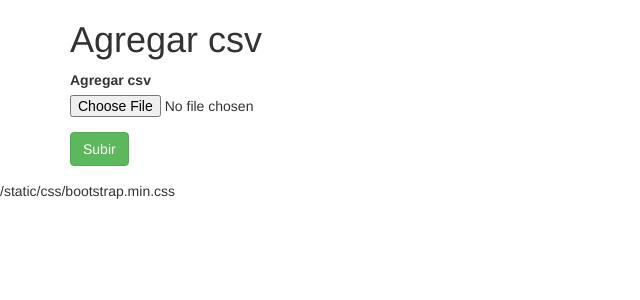
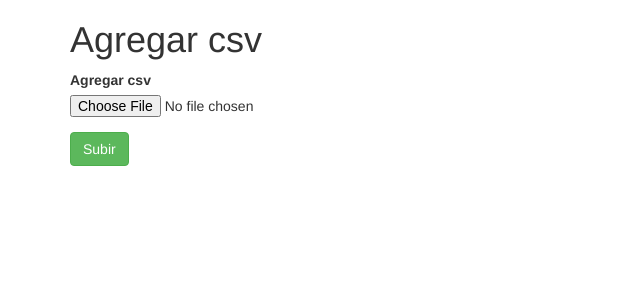
Before and after one commit to marlonsvl/sentimentAnalysis, a Django app: template templates/index.html in a window 1280 px wide. Shown: the top 300 px of the page, without its empty margins (0-640 px from the left). Run offline with Django 3.2, Linux system fonts and the light colour scheme; the template is opened without the code that fills it, so the values that code supplies are empty; some libraries are stand-ins or nearby versions.

Commit message:
modificando el urls 3

```diff
--- a/templates/index.html
+++ b/templates/index.html
@@ -23,7 +23,6 @@
         </div>
     </form>
 </div>
-{% static 'css/bootstrap.min.css' %}
 
 <script src="{% static "js/bootstrap.min.js" %}"></script>
 </body>
```
